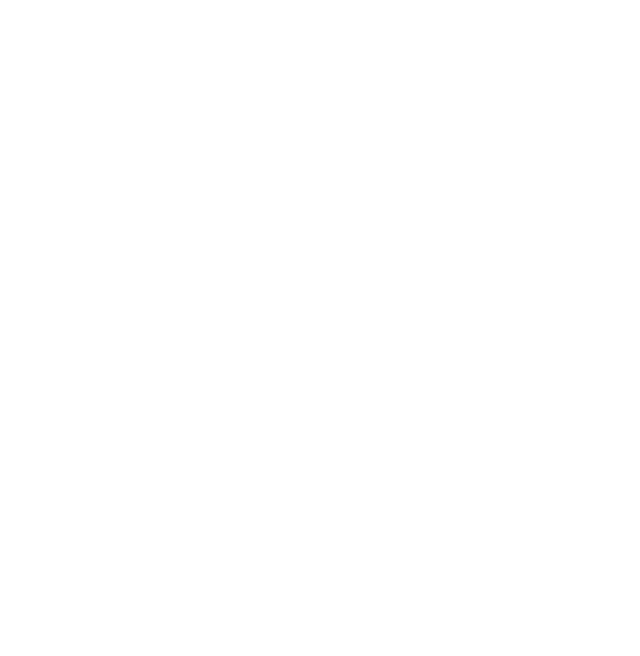
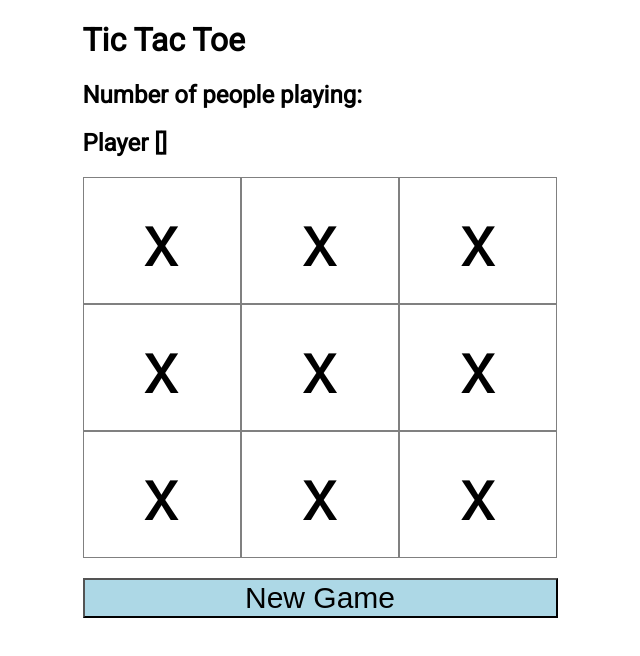
Before and after one commit to homeend/tic-tac-toe, a Svelte app: page / in a window 1280 px wide. Shown: the top 656 px of the page, without its empty margins (320-960 px from the left). Built offline with nearby package versions, Linux system fonts and the light colour scheme.

Commit message:
added basic components and styling

```diff
--- a/public/global.css
+++ b/public/global.css
@@ -0,0 +1,3 @@
+body {
+	font-family: 'Roboto', sans-serif;
+}
--- a/public/index.html
+++ b/public/index.html
@@ -10,6 +10,9 @@
 	<link rel='stylesheet' href='global.css'>
 	<link rel='stylesheet' href='build/bundle.css'>
 
+	<link rel="preconnect" href="https://fonts.gstatic.com">
+	<link href="https://fonts.googleapis.com/css2?family=Roboto&display=swap" rel="stylesheet">
+
 	<script defer src='build/bundle.js'></script>
 </head>
 
--- a/src/App.svelte
+++ b/src/App.svelte
@@ -0,0 +1,50 @@
+<script>
+	import Space from './Space.svelte';
+</script>
+
+<style>
+	main {
+		width: 475px;
+		margin: 0 auto;
+		height: 1000px;
+	}
+
+	.row {
+		display: flex;
+	}
+
+	button {
+		width: 100%;
+		margin-top: 20px;
+		border-radius: 0;
+		background-color: lightblue;
+		font-size: 30px;
+		cursor: pointer;
+	}
+
+	button:hover {
+		outline: none;
+	}
+</style>
+
+<main>
+	<h1>Tic Tac Toe</h1>
+	<h2>Number of people playing:</h2>
+	<h2>Player []</h2>
+	<div class="row">
+		<Space space="x"></Space>
+		<Space space="x"></Space>
+		<Space space="x"></Space>
+	</div>
+	<div class="row">
+		<Space space="x"></Space>
+		<Space space="x"></Space>
+		<Space space="x"></Space>
+	</div>
+	<div class="row">
+		<Space space="x"></Space>
+		<Space space="x"></Space>
+		<Space space="x"></Space>
+	</div>
+	<button>New Game</button>
+</main>
--- /dev/null
+++ b/src/Space.svelte
@@ -0,0 +1,18 @@
+<script>
+    export let space = '';
+</script>
+<style>
+    .space{
+        border: solid 1px gray;
+        height: 125px;
+        width: 125px;
+        flex: 1;
+        font-size: 75px;
+        text-align: center;
+        line-height: 125px;
+        cursor: pointer;
+    }
+</style>
+<div class="space">
+    {space}
+</div>
```
